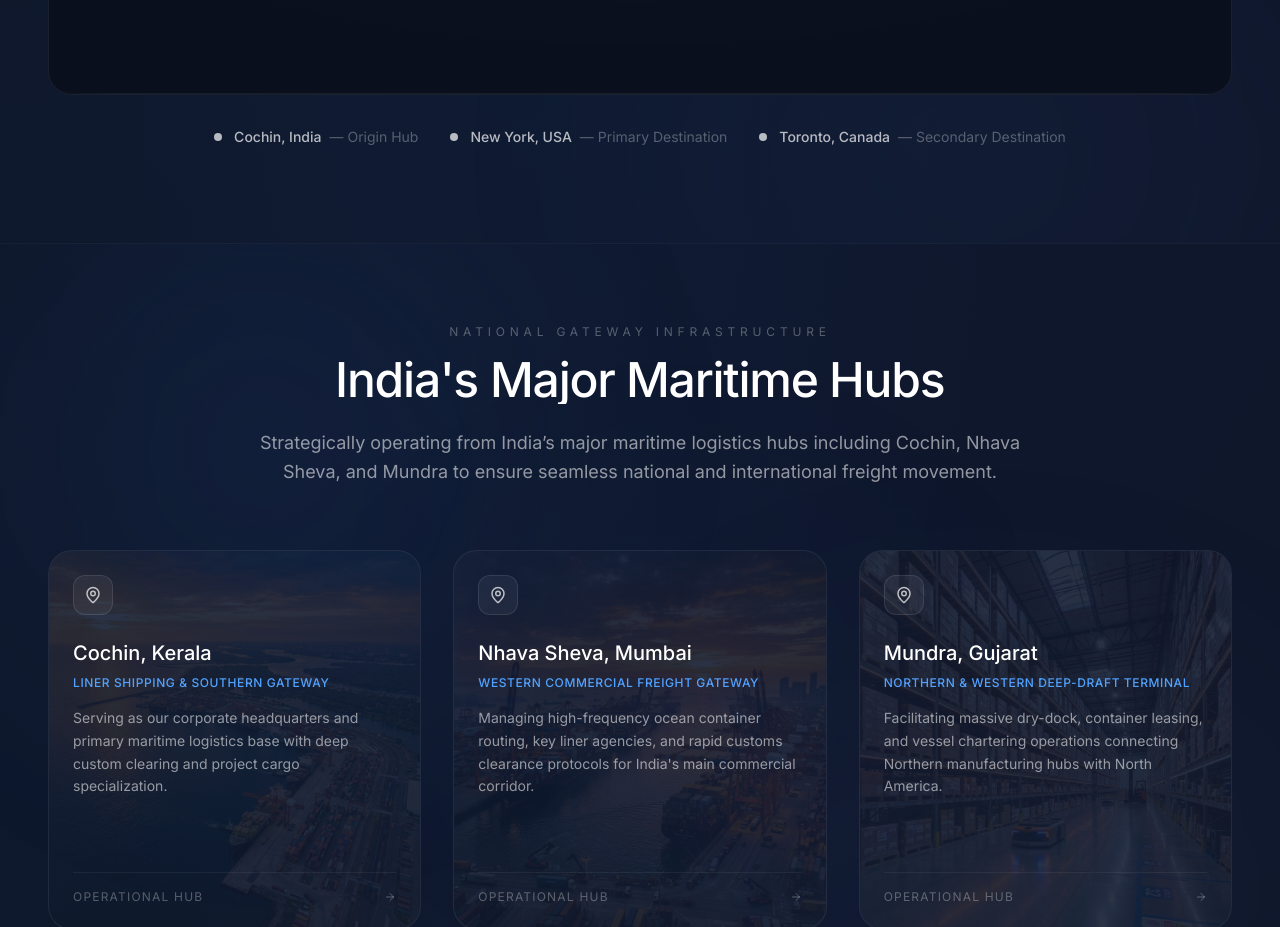
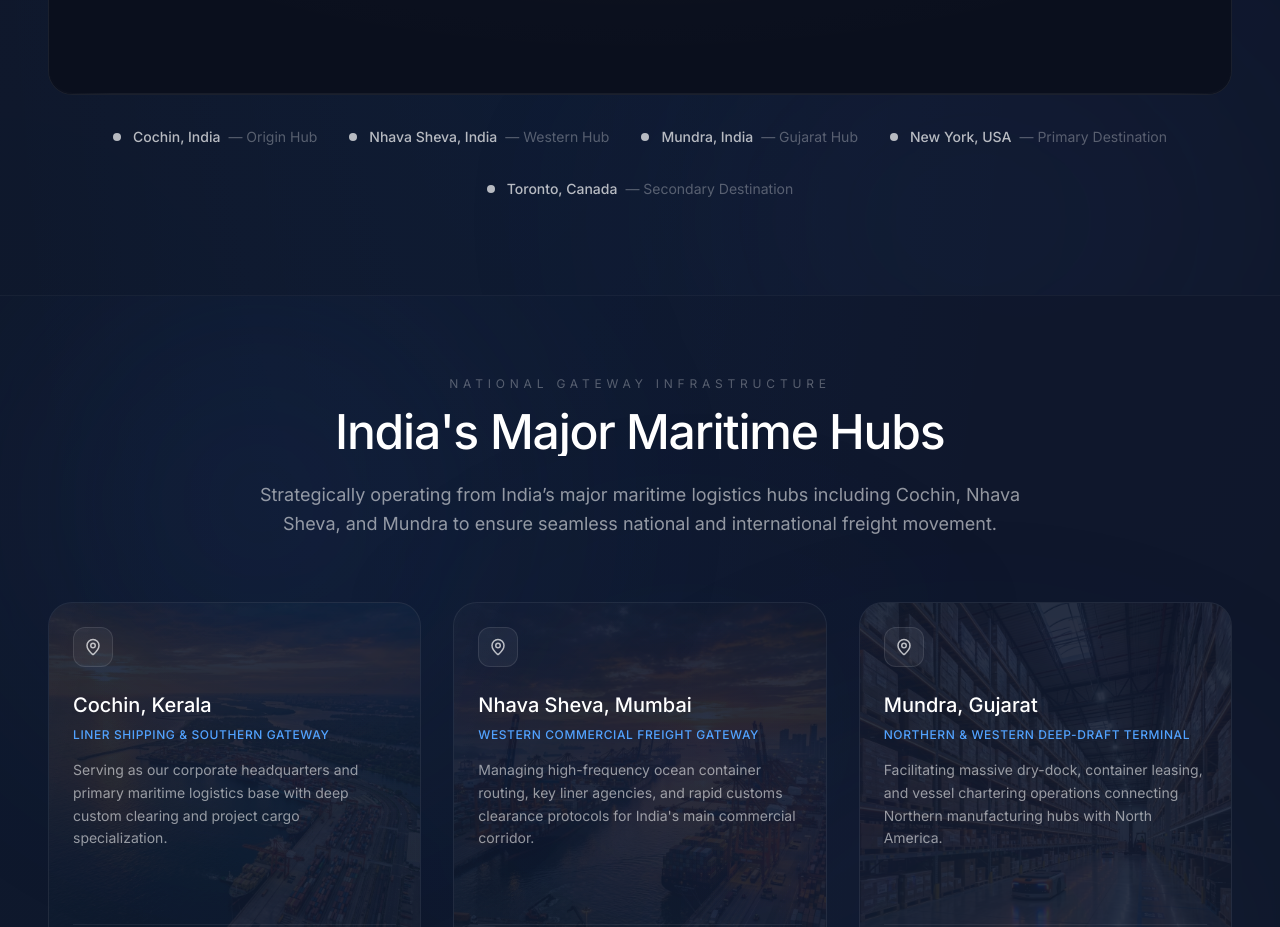
Before and after one commit to thoufeerma/sri-sai-shipping, a Next.js app: page /global in a window 1280 px wide. Shown: the part 1460-2387 px from the top of the page. Built offline with nearby package versions, Linux system fonts and the light colour scheme.

Commit message:
feat: add Nhava Sheva and Mundra to map legend below world map

```diff
--- a/src/app/global/page.tsx
+++ b/src/app/global/page.tsx
@@ -92,6 +92,8 @@ export default function GlobalLogisticsPage() {
           <div className="fade-up mt-8 flex flex-wrap gap-8 justify-center">
             {[
               { city: "Cochin, India", role: "Origin Hub" },
+              { city: "Nhava Sheva, India", role: "Western Hub" },
+              { city: "Mundra, India", role: "Gujarat Hub" },
               { city: "New York, USA", role: "Primary Destination" },
               { city: "Toronto, Canada", role: "Secondary Destination" },
             ].map((loc, i) => (
```
Also changed, not shown: 48 other files (tests, documents, lock files or other folders).
